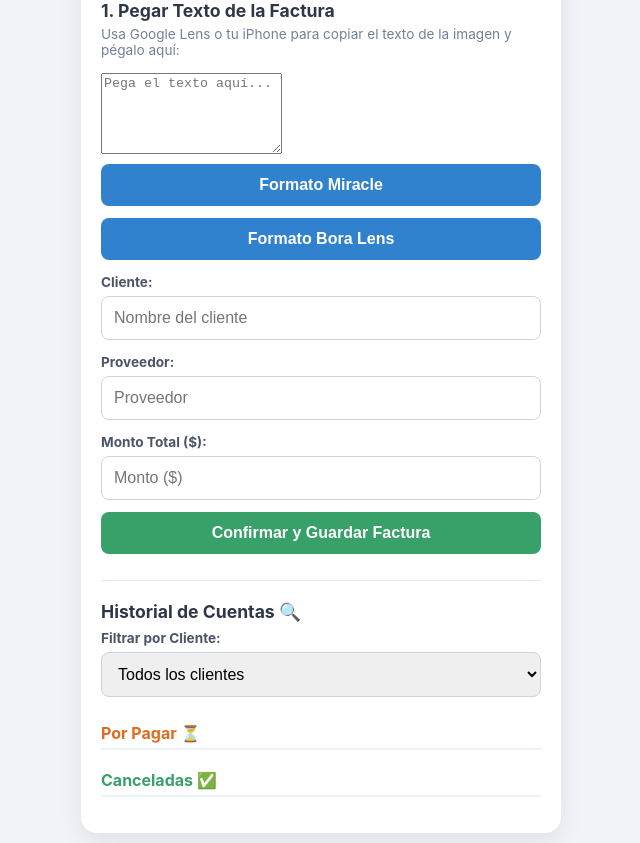
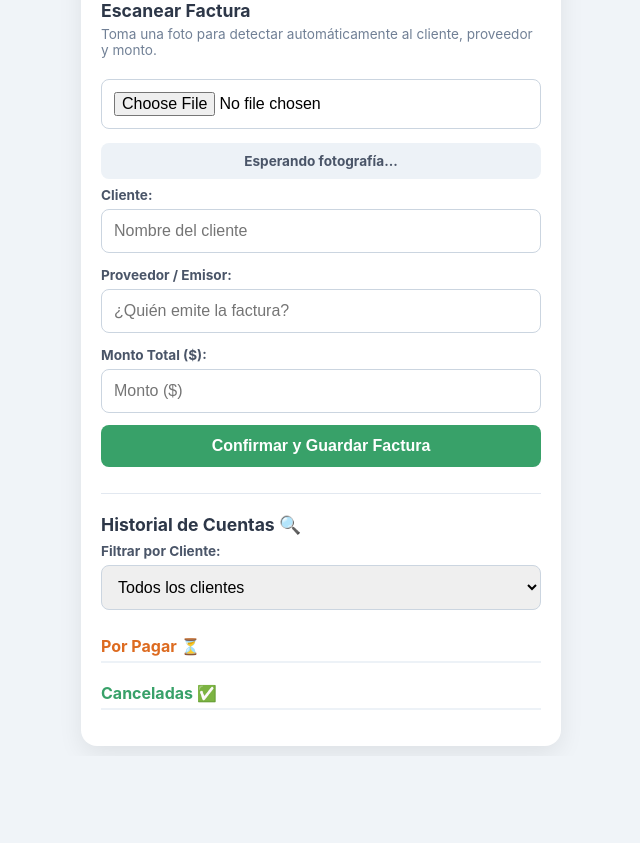
Before and after one commit to tonyostos2-arch/control-facturas, a plain HTML site: page index.html in a window 1280 px wide. Shown: the part 75-918 px from the top of the page, without its empty margins (319-959 px from the left). After the commit the page ends 831 px from the top, so only its background shows below. Drawn offline with Linux system fonts and the light colour scheme.

Commit message:
Update index.html

```diff
--- a/index.html
+++ b/index.html
@@ -3,32 +3,29 @@
 <head>
     <meta charset="UTF-8">
     <meta name="viewport" content="width=device-width, initial-scale=1.0">
-    <title>Control de Facturas Exacto</title>
+    <title>Gestor Inteligente de Facturas</title>
     <link rel="stylesheet" href="styles.css">
 </head>
 <body>
+
     <div class="app-container">
         <header>
-            <h1>Gestor de Facturas 📑</h1>
+            <h1>Gestor Inteligente 🤖📑</h1>
         </header>
 
         <section class="ocr-section">
-            <h2>1. Pegar Texto de la Factura</h2>
-            <p class="instruction">Usa Google Lens o tu iPhone para copiar el texto de la imagen y pégalo aquí:</p>
+            <h2>Escanear Factura</h2>
+            <p class="instruction">Toma una foto para detectar automáticamente al cliente, proveedor y monto.</p>
 
-            <textarea id="invoice-text" rows="5" placeholder="Pega el texto aquí..."></textarea>
-
-            <div class="button-group">
-                <button type="button" id="btn-miracle" class="btn-format">Formato Miracle</button>
-                <button type="button" id="btn-bora" class="btn-format">Formato Bora Lens</button>
-            </div>
+            <input type="file" id="invoice-file" accept="image/*" capture="environment">
+            <div id="status" class="status">Esperando fotografía...</div>
 
             <div class="form-invoice">
                 <label>Cliente:</label>
                 <input type="text" id="invoice-client" placeholder="Nombre del cliente">
 
-                <label>Proveedor:</label>
-                <input type="text" id="invoice-provider" placeholder="Proveedor">
+                <label>Proveedor / Emisor:</label>
+                <input type="text" id="invoice-provider" placeholder="¿Quién emite la factura?">
 
                 <label>Monto Total ($):</label>
                 <input type="text" id="invoice-amount" placeholder="Monto ($)">
@@ -41,6 +38,7 @@
 
         <section class="lists-section">
             <h2>Historial de Cuentas 🔍</h2>
+
             <label for="filter-client">Filtrar por Cliente:</label>
             <select id="filter-client">
                 <option value="todos">Todos los clientes</option>
@@ -53,6 +51,7 @@
             <ul id="paid-list" class="invoice-list"></ul>
         </section>
     </div>
+
     <script src="app.js"></script>
 </body>
 </html>
```
